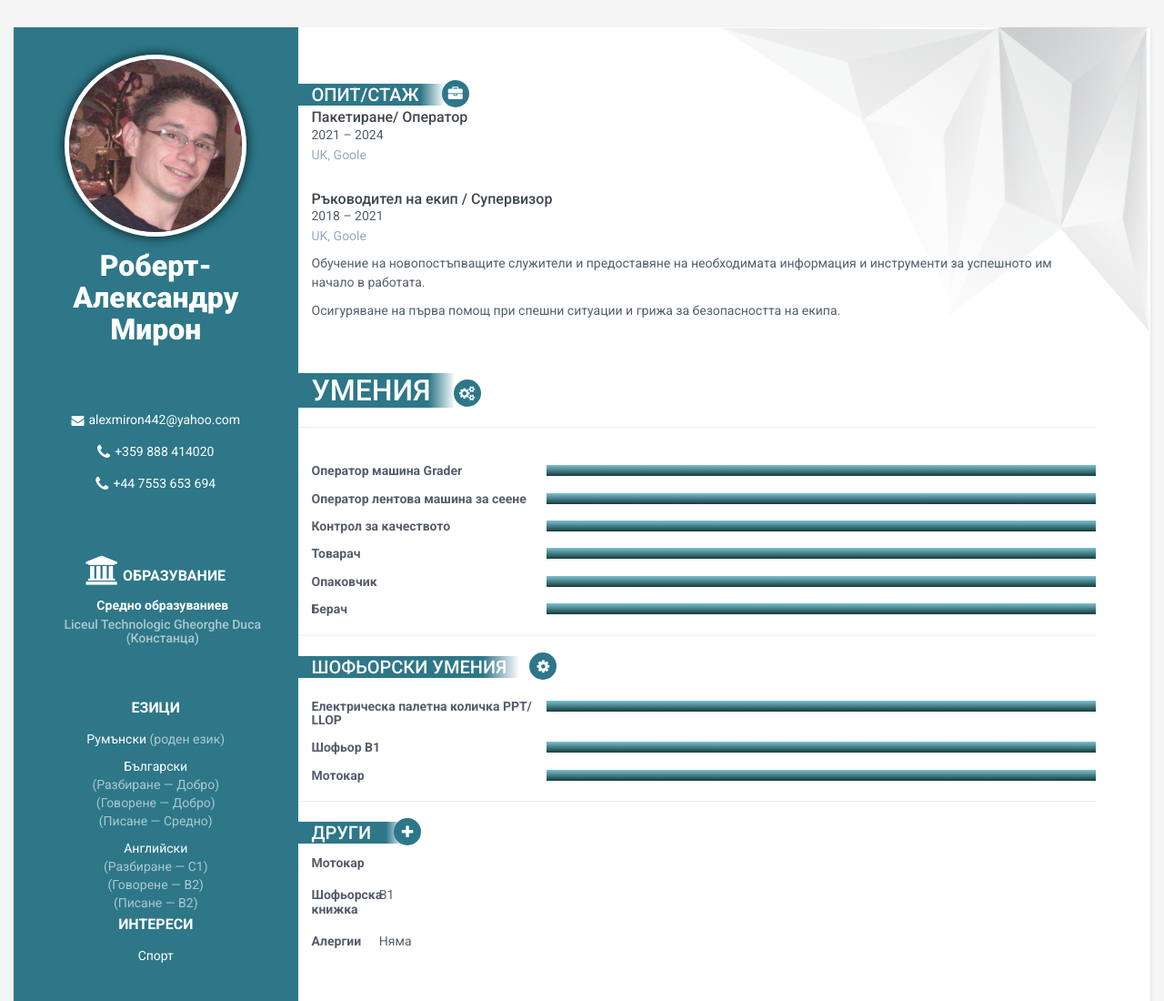
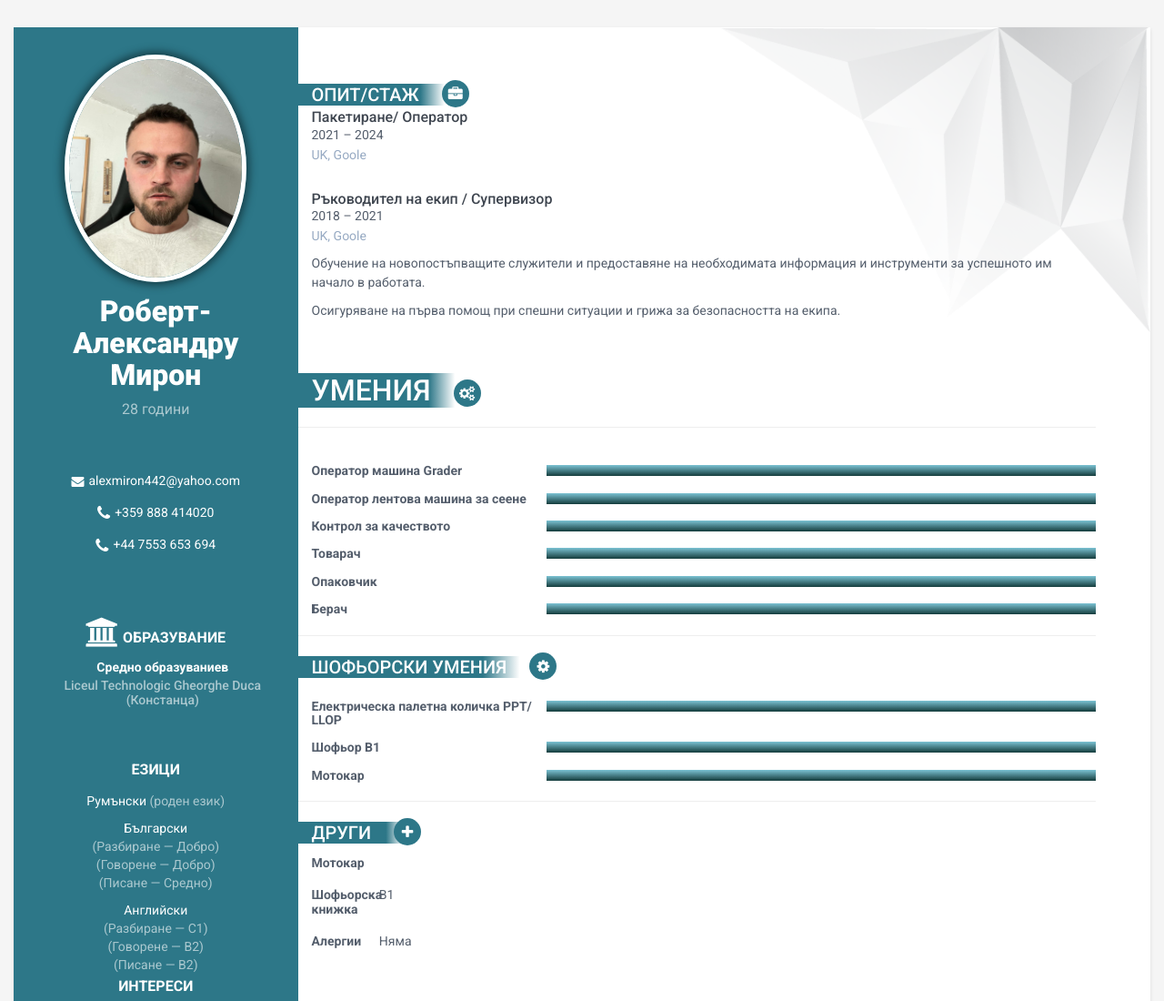
Before and after one commit to freekman/cv-html-templates, a plain HTML site: page index.html in a window 1280 px wide. Shown: the top 1100 px of the page at 91% size. Drawn offline with Linux system fonts and the light colour scheme.

Commit message:
add image

```diff
--- a/index.html
+++ b/index.html
@@ -31,9 +31,9 @@
     <div class="wrapper col-lg-12">
         <div class="sidebar-wrapper col-lg-3 col-md-3">
             <div class="profile-container">
-                <img class="profile" src="assets/images/me.png" height="200" width="200" alt="Profile Picture" style="border-radius: 50%"/>
+                <img class="profile" src="assets/images/me.jpeg" height="250" width="200" alt="Profile Picture" style="border-radius: 50%"/>
                 <h1 class="name">Роберт-Александру Мирон</h1>
-<!--                <h3 class="tagline">Full Stack Developer</h3>-->
+                <h3 class="tagline">28 години</h3>
             </div><!--//profile-container-->
 
             <div class="contact-container container-block">
```
Also changed, not shown: assets/images/me.jpeg (added).
